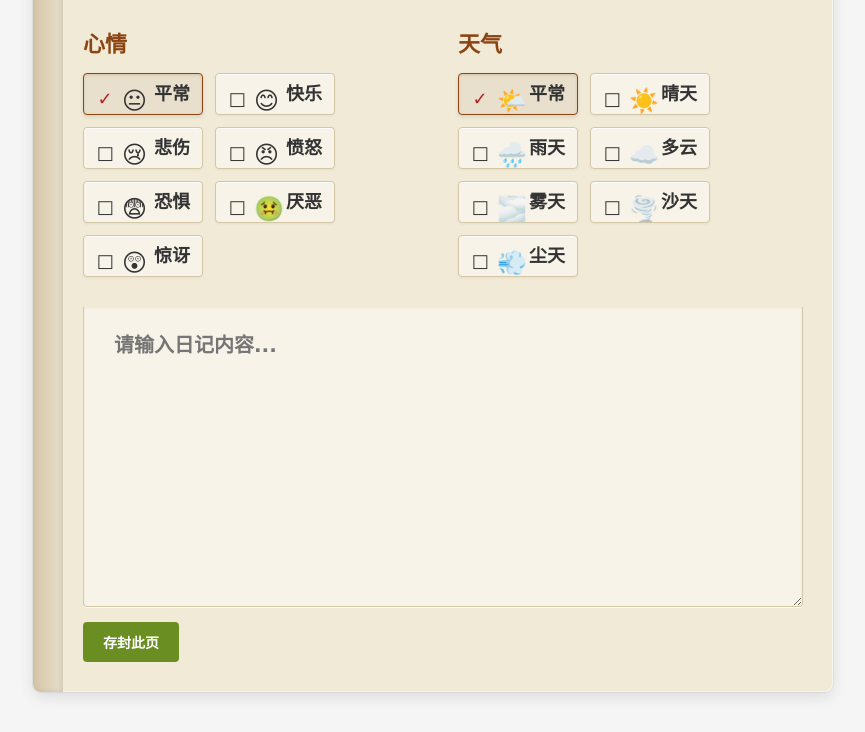
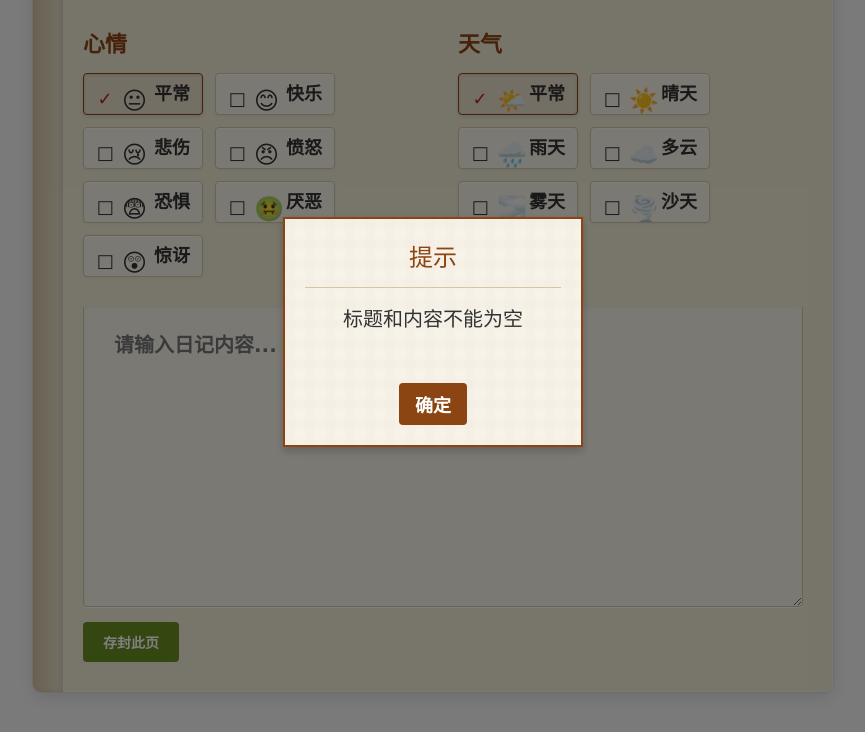
Before and after one commit to Sherlock-L/daily-writer, a plain HTML site: page front/index.html in a window 1280 px wide. Both pictures are taken after a click on the button "存封此页". Shown: the part 207-939 px from the top of the page, without its empty margins (207-1072 px from the left). Drawn offline with Linux system fonts and the light colour scheme; a web font is replaced by a local one.

Commit message:
完成提交效果的交互

```diff
--- /dev/null
+++ b/front/css/modal.css
@@ -0,0 +1,92 @@
+/* 自定义弹窗样式 */
+.modal-overlay {
+    position: fixed;
+    top: 0;
+    left: 0;
+    width: 100%;
+    height: 100%;
+    background-color: rgba(0, 0, 0, 0.5);
+    display: flex;
+    justify-content: center;
+    align-items: center;
+    z-index: 1000;
+    opacity: 0;
+    visibility: hidden;
+    transition: opacity 0.3s ease, visibility 0.3s ease;
+}
+
+.modal-overlay.active {
+    opacity: 1;
+    visibility: visible;
+}
+
+.modal-container {
+    background-color: #f7f3e9;
+    border: 2px solid #8B4513;
+    width: 300px;
+    padding: 20px;
+    box-shadow: 0 4px 8px rgba(0, 0, 0, 0.2);
+    position: relative;
+    transform: translateY(-20px);
+    transition: transform 0.3s ease;
+}
+
+.modal-overlay.active .modal-container {
+    transform: translateY(0);
+}
+
+.modal-title {
+    font-family: 'Long Cang', cursive;
+    font-size: 24px;
+    color: #8B4513;
+    margin-bottom: 15px;
+    text-align: center;
+    border-bottom: 1px solid #d3c7a7;
+    padding-bottom: 10px;
+}
+
+.modal-content {
+    font-family: 'Long Cang', cursive;
+    font-size: 20px;
+    color: #333;
+    text-align: center;
+    margin-bottom: 20px;
+    min-height: 60px;
+}
+
+.modal-buttons {
+    display: flex;
+    justify-content: center;
+    gap: 10px;
+}
+
+.modal-button {
+    font-family: 'Long Cang', cursive;
+    font-size: 18px;
+    padding: 8px 16px;
+    background-color: #8B4513;
+    color: white;
+    border: none;
+    border-radius: 4px;
+    cursor: pointer;
+    transition: background-color 0.3s;
+}
+
+.modal-button:hover {
+    background-color: #6D380C;
+}
+
+/* 复古纸张纹理效果 */
+.modal-container::before {
+    content: '';
+    position: absolute;
+    top: 0;
+    left: 0;
+    right: 0;
+    bottom: 0;
+    background-image: linear-gradient(90deg, rgba(200,180,150,0.03) 50%, transparent 50%),
+                      linear-gradient(rgba(200,180,150,0.03) 50%, transparent 50%);
+    background-size: 20px 20px;
+    pointer-events: none;
+    z-index: -1;
+}
--- a/front/index.html
+++ b/front/index.html
@@ -7,14 +7,16 @@
     <link rel="preconnect" href="https://fonts.googleapis.com">
     <link rel="preconnect" href="https://fonts.gstatic.com" crossorigin>
     <link href="https://fonts.googleapis.com/css2?family=Long+Cang&display=swap" rel="stylesheet">
-     <link rel="stylesheet" href="./css/style.css">
+    <link rel="stylesheet" href="./css/style.css">
+    <!-- 引入自定义弹窗样式 -->
+    <link rel="stylesheet" href="./css/modal.css">
 </head>
 <body>
     <div class="container">
         <header>
-            <button id="back-to-list">岁月索引</button>
+            <button id="dashboard">时光印记</button>
             <h1>墨写时光</h1>
-            <button id="dashboard">时光印记</button>
+             <button id="back-to-list">岁月索引</button>
         </header>
         <main>
             <div class="diary-editor">
@@ -32,6 +34,8 @@
         </main>
     </div>
     <script type="module" src="./js/moodWeather.js"></script>
+    <!-- 引入自定义弹窗脚本 -->
+    <script type="module" src="./js/modal.js"></script>
     <script type="module" src="./js/script.js"></script>
     <script>
     // 看板按钮事件
--- /dev/null
+++ b/front/js/modal.js
@@ -0,0 +1,109 @@
+// 自定义弹窗模块
+class CustomModal {
+    constructor() {
+        this.initModal();
+    }
+
+    // 初始化弹窗DOM
+    initModal() {
+        // 检查是否已经存在弹窗
+        if (document.getElementById('custom-modal')) {
+            return;
+        }
+
+        // 创建遮罩层
+        const overlay = document.createElement('div');
+        overlay.id = 'custom-modal';
+        overlay.className = 'modal-overlay';
+
+        // 创建弹窗容器
+        const container = document.createElement('div');
+        container.className = 'modal-container';
+
+        // 创建弹窗标题
+        const title = document.createElement('div');
+        title.className = 'modal-title';
+        title.textContent = '提示';
+
+        // 创建弹窗内容
+        const content = document.createElement('div');
+        content.className = 'modal-content';
+
+        // 创建按钮容器
+        const buttonsContainer = document.createElement('div');
+        buttonsContainer.className = 'modal-buttons';
+
+        // 创建确认按钮
+        const confirmButton = document.createElement('button');
+        confirmButton.className = 'modal-button';
+        confirmButton.textContent = '确定';
+        confirmButton.addEventListener('click', () => {
+            this.hide();
+            if (this.confirmCallback) {
+                this.confirmCallback();
+            }
+        });
+
+        // 添加到按钮容器
+        buttonsContainer.appendChild(confirmButton);
+
+        // 组装弹窗
+        container.appendChild(title);
+        container.appendChild(content);
+        container.appendChild(buttonsContainer);
+        overlay.appendChild(container);
+
+        // 添加到文档
+        document.body.appendChild(overlay);
+
+        // 存储DOM引用
+        this.overlay = overlay;
+        this.container = container;
+        this.titleElement = title;
+        this.contentElement = content;
+        this.confirmButton = confirmButton;
+        this.confirmCallback = null;
+    }
+
+    // 显示弹窗
+    show(options) {
+        if (!this.overlay) {
+            this.initModal();
+        }
+
+        // 设置选项
+        if (options.title) {
+            this.titleElement.textContent = options.title;
+        } else {
+            this.titleElement.textContent = '提示';
+        }
+
+        if (options.content) {
+            this.contentElement.textContent = options.content;
+        } else {
+            this.contentElement.textContent = '';
+        }
+
+        if (options.confirmText) {
+            this.confirmButton.textContent = options.confirmText;
+        } else {
+            this.confirmButton.textContent = '确定';
+        }
+
+        this.confirmCallback = options.onConfirm || null;
+
+        // 显示弹窗
+        this.overlay.classList.add('active');
+    }
+
+    // 隐藏弹窗
+    hide() {
+        if (this.overlay) {
+            this.overlay.classList.remove('active');
+        }
+    }
+}
+
+// 导出单例实例
+const customModal = new CustomModal();
+export default customModal;
--- a/front/js/script.js
+++ b/front/js/script.js
@@ -1,6 +1,8 @@
 // 导入配置和心情天气模块
 import { apiBaseUrl } from './config.js';
 import { initMoodSelector, initWeatherSelector, getSelectedMood, getSelectedWeather } from './moodWeather.js';
+// 导入自定义弹窗
+import customModal from './modal.js';
 
 // 设置当前日期为标题默认值
  document.addEventListener('DOMContentLoaded', function() {
@@ -30,7 +32,12 @@ async function saveDiary() {
     const weather = getSelectedWeather('weather-selector');
 
     if (!title || !content) {
-        alert('标题和内容不能为空');
+        // 使用自定义弹窗替代alert
+        customModal.show({
+            title: '提示',
+            content: '标题和内容不能为空',
+            confirmText: '确定'
+        });
         return;
     }
 
@@ -53,18 +60,30 @@ async function saveDiary() {
         });
 
         if (!response.ok) {
-            throw new Error('保存失败: ' + response.statusText);
+            throw new Error('存封失败: ' + response.statusText);
         }
 
         const data = await response.json();
-        alert('保存成功！');
-        window.location.href = `index.html`;
+        // 显示保存成功弹窗
+        customModal.show({
+            title: '存封成功',
+            content: '日记已成功存封！',
+            confirmText: '确定',
+            onConfirm: function() {
+                window.location.href = `index.html`;
+            }
+        });
     } catch (error) {
         console.error('保存日记出错:', error);
-        alert('保存失败: ' + error.message);
+        // 显示保存失败弹窗
+        customModal.show({
+            title: '存封失败',
+            content: '存封失败: ' + error.message,
+            confirmText: '确定'
+        });
     } finally {
         // 恢复按钮状态
         document.getElementById('save-btn').disabled = false;
-        document.getElementById('save-btn').textContent = '保存日记';
+        document.getElementById('save-btn').textContent = '存封此页';
     }
 }
```
Also changed, not shown: front/detail.html (+4 -0 lines), front/js/detail.js (+48 -13 lines).
